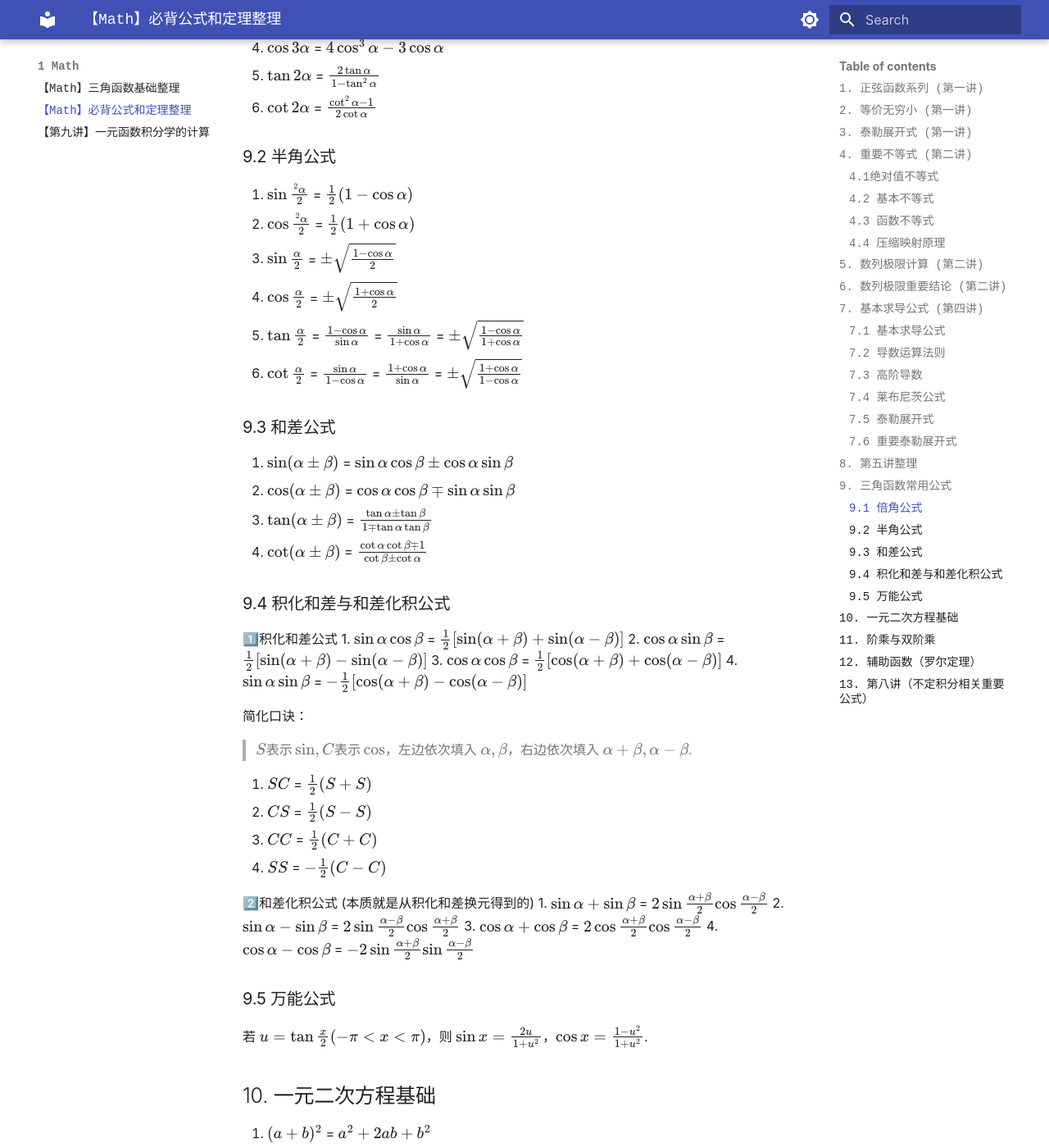
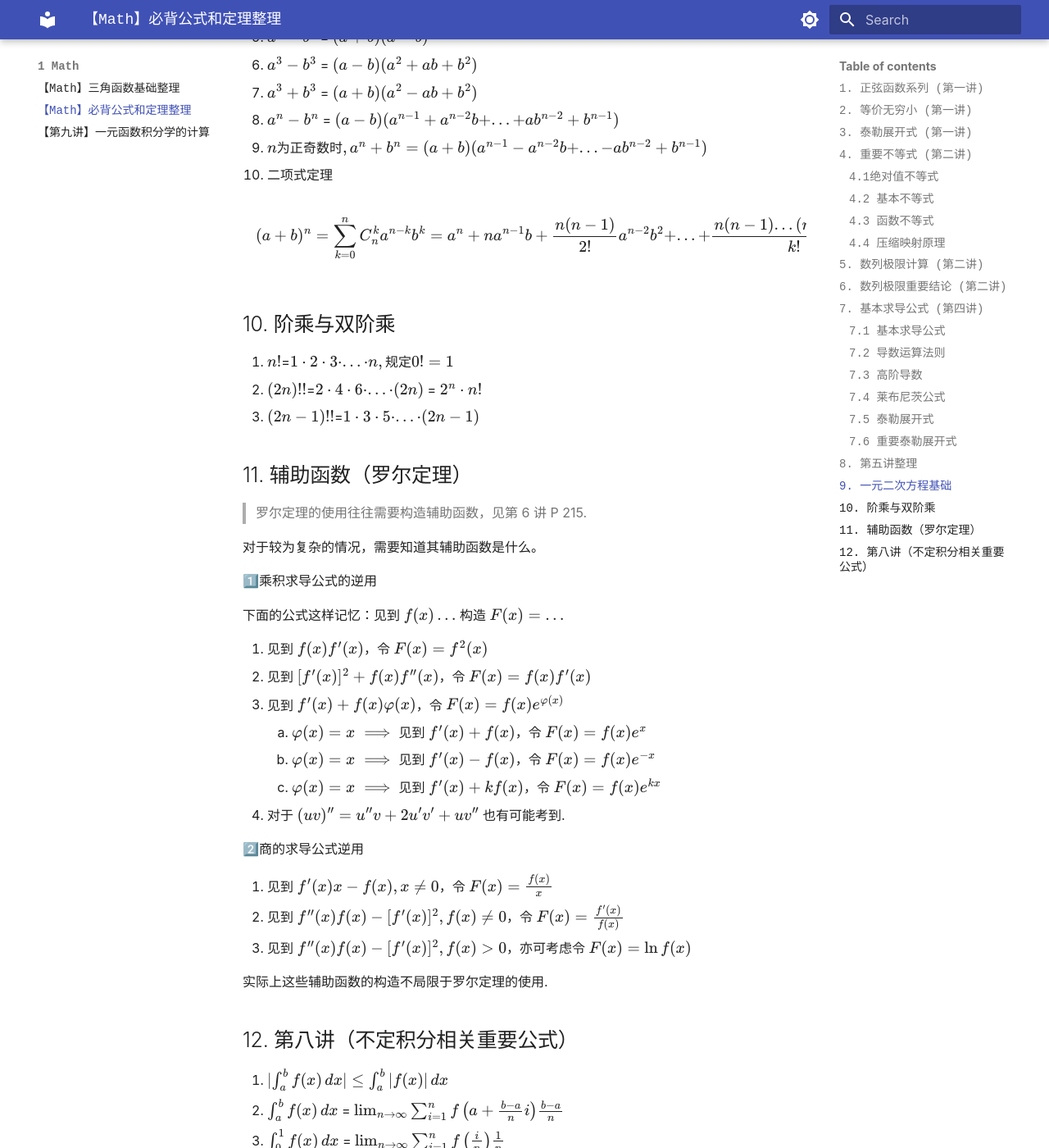
Before and after one commit to syiooo/syiooo.github.io, an MkDocs documentation site: the page built from docs/1_Math/【Math】必背公式和定理整理.md, in a window 1280 px wide and 1400 px high, scrolled down 7149 px. Shown: the whole window at 82% size. Built offline with MkDocs 1.6.1 and Material for MkDocs 9.7.7, drawn with Linux system fonts in a browser that asks for light colours; comment, search, counter and statistics services are not loaded; some of the changed text lies outside the part shown.

```diff
--- a/docs/1_Math/【Math】必背公式和定理整理.md
+++ b/docs/1_Math/【Math】必背公式和定理整理.md
@@ -222,65 +222,9 @@ $$
 R=\frac{1}{k} \quad (y''\neq 0)
 $$
 
-## 9. 三角函数常用公式
-
-### 9.1 倍角公式
-
-1. $\sin 2\alpha$ = $2\sin\alpha \cos\alpha$
-2. $\cos2\alpha$ = $\cos ^{2}\alpha-\sin ^{2}\alpha$ = $1-2\sin ^{2}\alpha$ = $2\cos ^{2}\alpha-1$
-3. $\sin3\alpha$ = $-4\sin ^{3}\alpha+3\sin\alpha$
-4. $\cos3\alpha$ = $4\cos ^{3}\alpha-3\cos\alpha$
-5. $\tan 2\alpha$ = $\frac{2\tan\alpha}{1-\tan ^{2}\alpha}$
-6. $\cot2\alpha$ = $\frac{{\cot ^{2}\alpha-1}}{2\cot\alpha}$
-
-### 9.2 半角公式
-
-1. $\sin \frac{^{2}\alpha}{2}$ = $\frac{1}{2}(1-\cos\alpha)$
-2. $\cos \frac{^{2}\alpha}{2}$ = $\frac{1}{2}(1+\cos\alpha)$
-3. $\sin \frac{\alpha}{2}$ = $\pm \sqrt{ \frac{{1-\cos\alpha}}{2} }$
-4. $\cos \frac{\alpha}{2}$ = $\pm \sqrt{ \frac{1+\cos\alpha}{2} }$
-5. $\tan \frac{\alpha}{2}$ = $\frac{{1-\cos \alpha}}{\sin\alpha}$ = $\frac{\sin\alpha}{1+\cos\alpha}$ = $\pm \sqrt{ \frac{{1-\cos\alpha}}{1+\cos\alpha} }$
-6. $\cot \frac{\alpha}{2}$ = $\frac{\sin\alpha}{{1-\cos \alpha}}$ = $\frac{1+\cos\alpha}{\sin\alpha}$ = $\pm \sqrt{ \frac{1+\cos\alpha}{{1-\cos\alpha}} }$
-
-### 9.3 和差公式
-
-1. $\sin(\alpha\pm\beta)$ = $\sin\alpha \cos\beta\pm \cos\alpha \sin\beta$
-2. $\cos(\alpha\pm\beta)$ = $\cos\alpha \cos\beta\mp \sin\alpha \sin\beta$
-3. $\tan(\alpha\pm\beta)$ = $\frac{{\tan\alpha\pm \tan\beta}}{1\mp \tan\alpha \tan\beta}$
-4. $\cot(\alpha\pm\beta)$ = $\frac{{\cot\alpha \cot\beta\mp{1}}}{\cot\beta\pm \cot\alpha}$
-
-### 9.4 积化和差与和差化积公式
-
-1️⃣积化和差公式
-1.  $\sin\alpha \cos\beta$ = $\frac{1}{2}[\sin(\alpha+\beta)+\sin(\alpha-\beta)]$
-2. $\cos\alpha \sin\beta$ = $\frac{1}{2}[\sin(\alpha+\beta)-\sin(\alpha-\beta)]$
-3. $\cos\alpha \cos\beta$ = $\frac{1}{2}[\cos(\alpha+\beta)+\cos(\alpha-\beta)]$
-4. $\sin\alpha \sin\beta$ = $-\frac{1}{2}[\cos(\alpha+\beta)-\cos(\alpha-\beta)]$
-
-简化口诀：
-
-> $S表示\sin,C表示\cos$，左边依次填入 $\alpha,\beta$，右边依次填入 $\alpha+\beta,\alpha-\beta$.
 
 
-1. $SC$ = $\frac{1}{2}(S+S)$
-2. $CS$ = $\frac{1}{2}(S-S)$
-3. $CC$ = $\frac{1}{2}(C+C)$
-4. $SS$ = $-\frac{1}{2}(C-C)$
-
-
-
-2️⃣和差化积公式 (本质就是从积化和差换元得到的)
-1. $\sin\alpha+\sin\beta$ = $2\sin \frac {{\alpha+\beta}} {2} \cos \frac{{\alpha-\beta}}{2}$
-2. $\sin\alpha-\sin\beta$ = $2\sin \frac {{\alpha-\beta}} {2}\cos \frac{{\alpha+\beta}}{2}$
-3. $\cos\alpha+\cos\beta$ = $2\cos \frac {{\alpha+\beta}} {2} \cos \frac{{\alpha-\beta}}{2}$
-4. $\cos\alpha-\cos\beta$ = $-2\sin \frac {{\alpha+\beta}} {2} \sin \frac{{\alpha-\beta}}{2}$
-
-
-### 9.5 万能公式
-
-若 $u=\tan \frac{x}{2} (-\pi<x<\pi)$，则 $\sin x= \frac{2u}{1+u^{2}}$，$\cos x = \frac{{1-u^{2}}}{1+u^{2}}$.
-
-## 10. 一元二次方程基础
+## 9. 一元二次方程基础
 
 1. $(a+b)^{2}$ = $a^{2}+2ab+b^{2}$
 2. $(a-b)^{2}$ = $a^{2}-2ab+b^{2}$
@@ -330,7 +274,7 @@ $$
 
 实际上这些辅助函数的构造不局限于罗尔定理的使用.
 
-## 13. 第八讲（不定积分相关重要公式）
+## 12. 第八讲（不定积分相关重要公式）
 
 1. $|\int_{a}^b f(x) \, dx|\leq \int_{a}^b |f(x)| \, dx$
 2. $\int _{a}^b f(x) \, dx$ = $\lim_{ n \to \infty }\sum_{i=1}^{n}f\left( a+ \frac {{b-a}} {n}i  \right) \frac{{b-a}}{n}$
```
Also changed, not shown: other parts of docs/1_Math/【Math】必背公式和定理整理.md (+2 -2 lines), docs/1_Math/【Math】三角函数基础整理.md (+71 -0 lines), docs/.obsidian/workspace.json.
